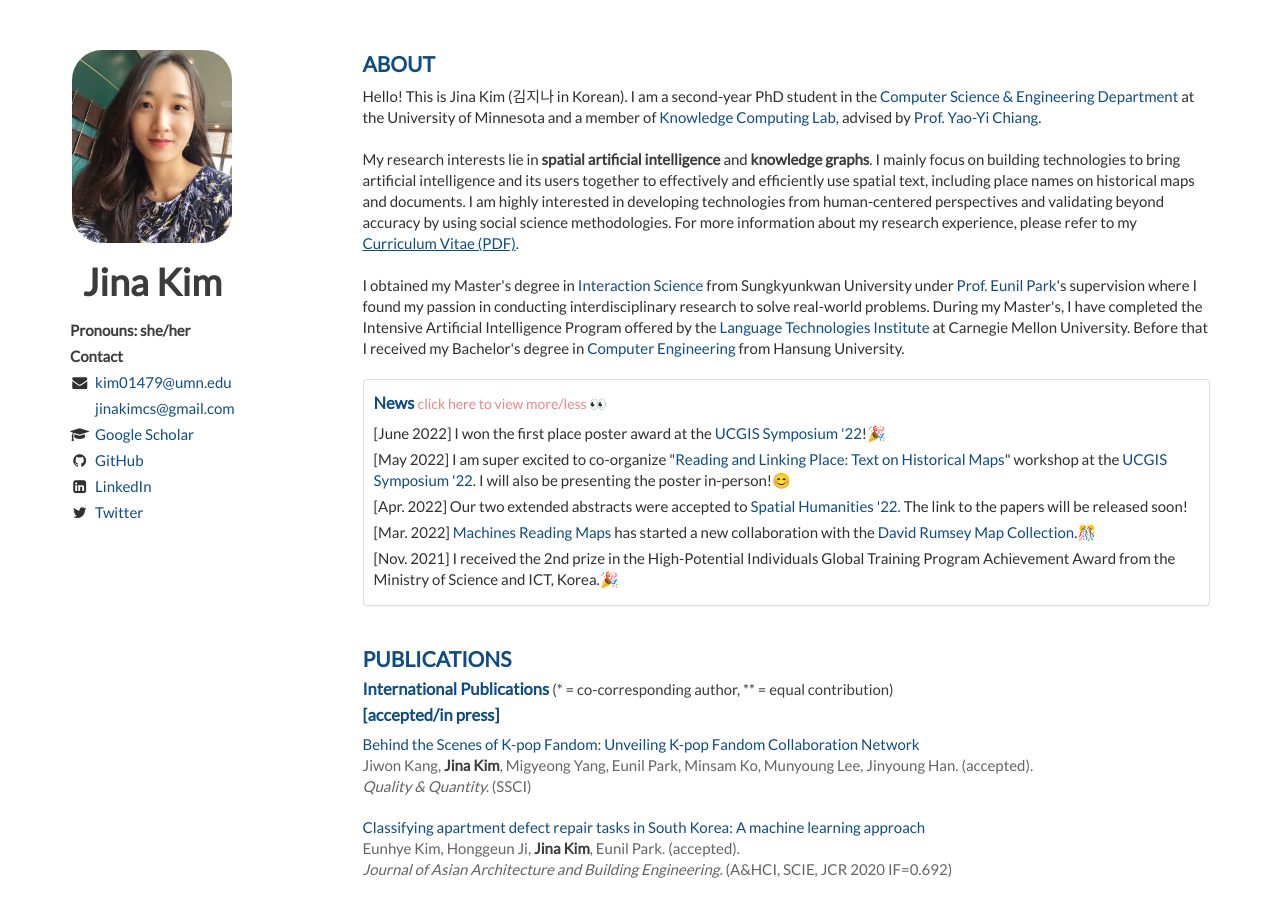
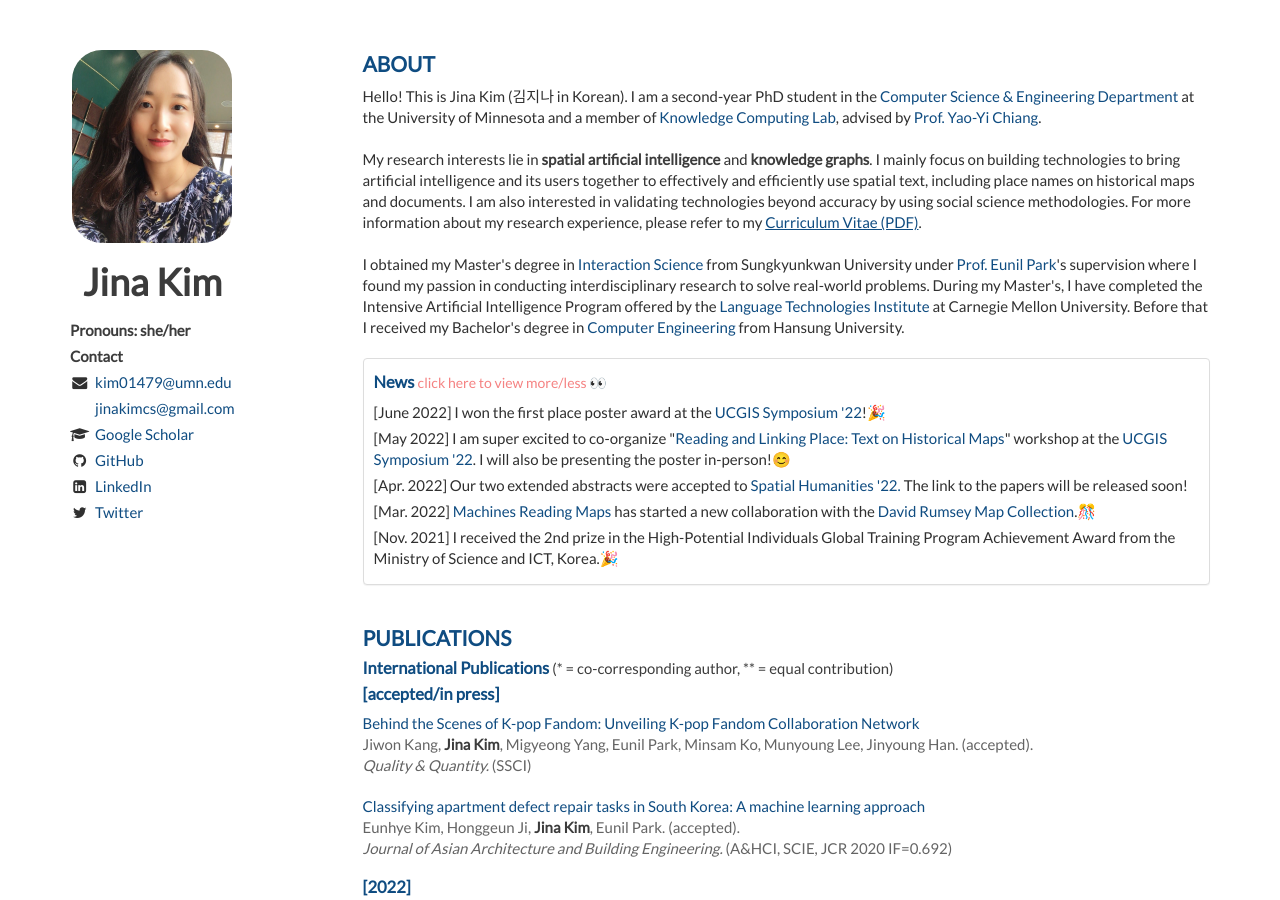
Before and after one commit to Jina-Kim/Jina-Kim.github.io, a Jekyll site: the page built from index.html, in a window 1280 px wide and 900 px high. Built offline with Jekyll 4.4.1, drawn with Linux system fonts in a browser that asks for light colours; nearby versions of some CDN libraries; the list of posts is cut into pages by our own code.

Commit message:
Update about.html

```diff
--- a/_includes/about.html
+++ b/_includes/about.html
@@ -6,8 +6,7 @@
           <br><br>
           My research interests lie in <em>spatial artificial intelligence</em> and <em>knowledge graphs</em>.
           I mainly focus on building technologies to bring artificial intelligence and its users together to effectively and efficiently use spatial text, including place names on historical maps and documents.
-
-          I am highly interested in developing technologies from human-centered perspectives and validating beyond accuracy by using social science methodologies.
+          I am also interested in validating technologies beyond accuracy by using social science methodologies.
           For more information about my research experience, please refer to my <a href='/Jina_Kim_CV.pdf' style="text-decoration: underline">Curriculum Vitae (PDF)</a>.
           <br><br>
           I obtained my Master's degree in <a href="http://is.skku.edu">Interaction Science</a> from Sungkyunkwan University under <a href="https://sites.google.com/view/eunil">Prof. Eunil Park</a>'s supervision where I found my passion in conducting interdisciplinary research to solve real-world problems.
```
